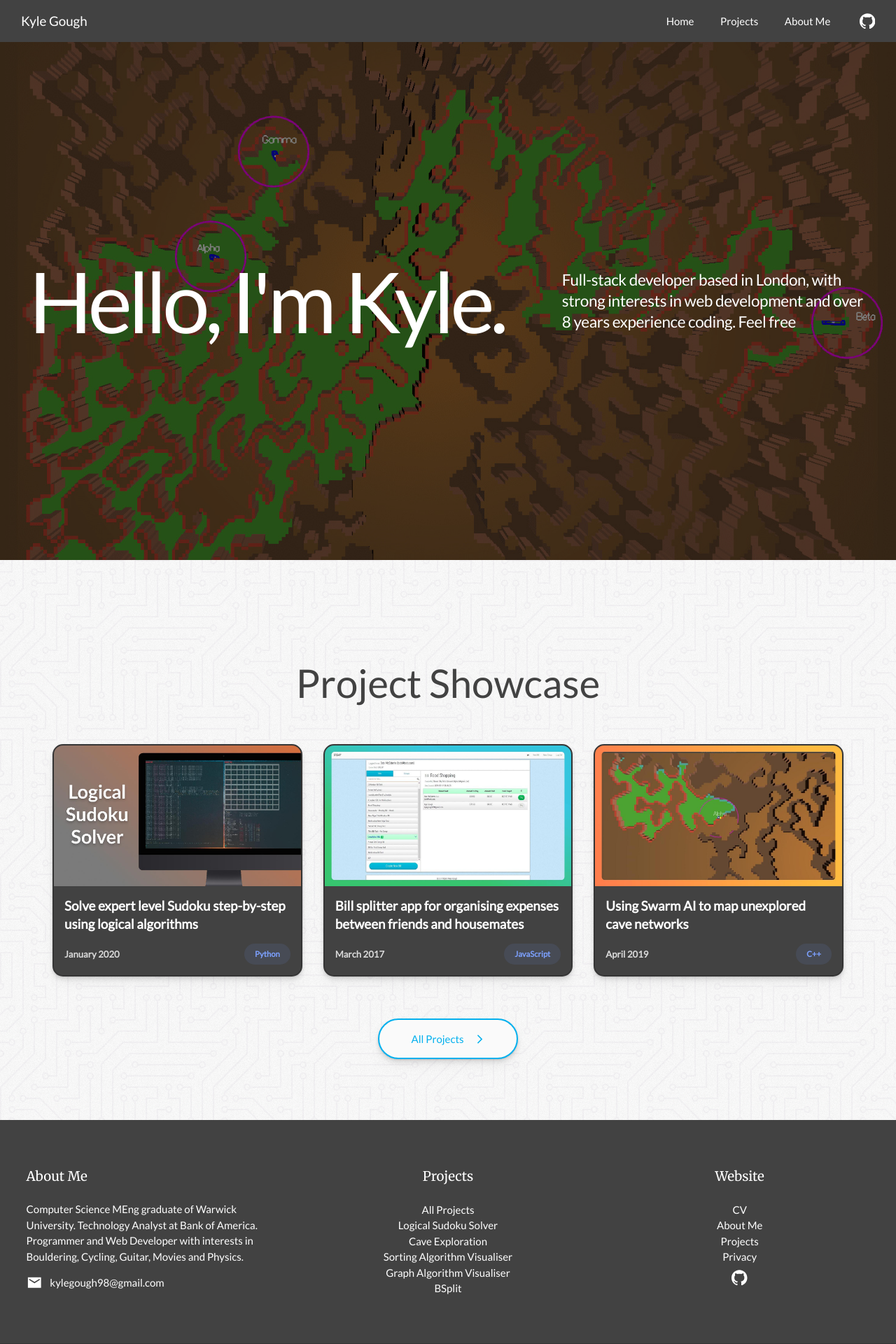
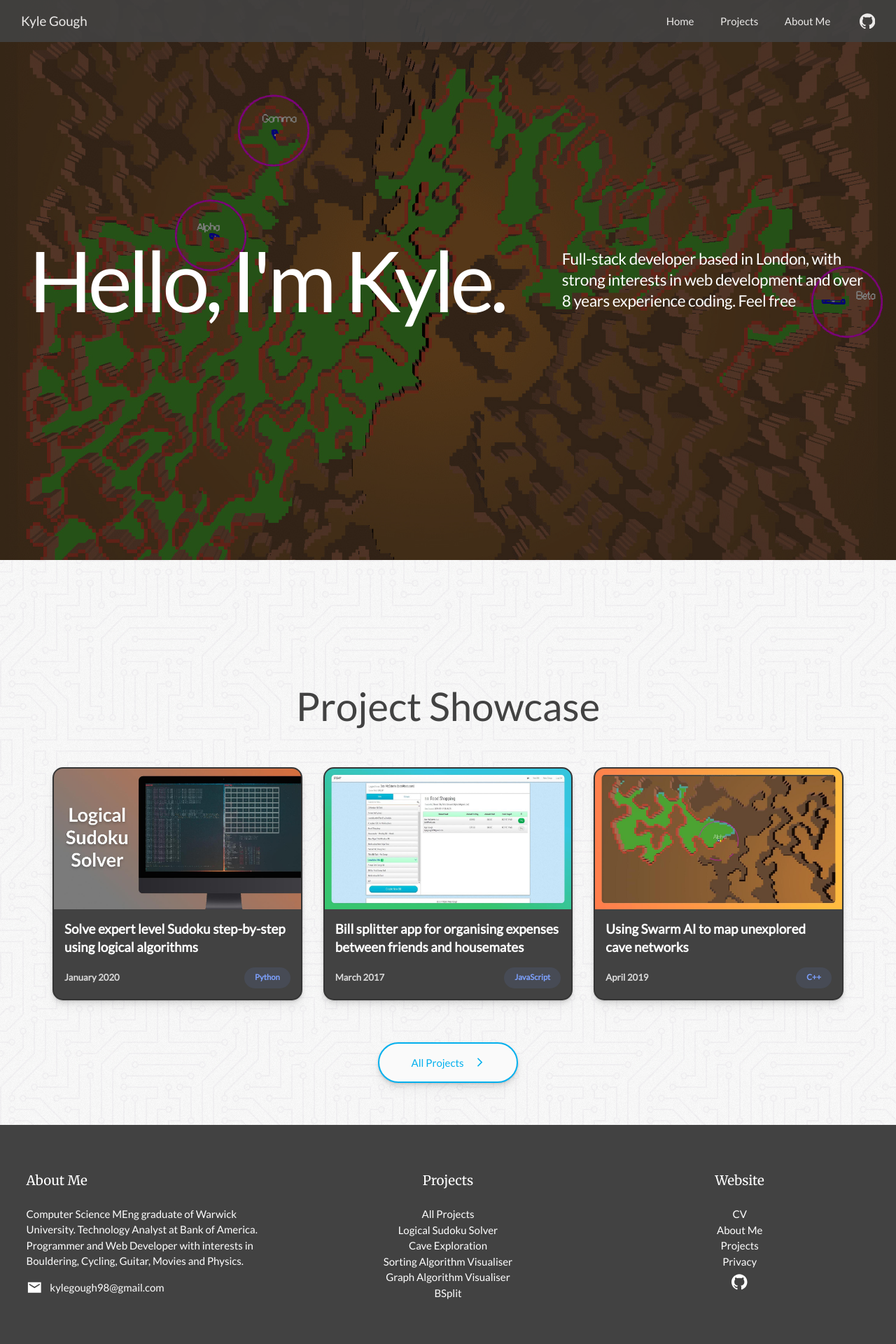
Before and after one commit to KyleGough/portfolio, a React (Create React App) app: page / in a window 1280 px wide. Shown: the top 1920 px of the page at 70% size. Built offline with nearby package versions, Linux system fonts and the light colour scheme.

Commit message:
Nav positioning

```diff
--- a/src/Home.tsx
+++ b/src/Home.tsx
@@ -60,12 +60,12 @@ export default function Home() {
 
     return (
         <>
-        <div className={`flex justify-center items-center h-screen-with-nav relative`}>
+        <div className={`flex justify-center items-center h-screen relative`}>
             <div className='absolute inset-0 bg-black opacity-50 w-full h-full z-10'></div>
             <div className={`absolute top-0 left-0 w-full h-full bg-header1 bg-fixed bg-center bg-cover duration-2000 transition-opacity ${carousel === 0 ? 'opacity-100' : 'opacity-0'}`}></div>
             <div className={`absolute top-0 left-0 w-full h-full bg-header2 bg-fixed bg-center bg-cover duration-2000 transition-opacity ${carousel === 1 ? 'opacity-100' : 'opacity-0'}`}></div>
             <div className={`absolute top-0 left-0 w-full h-full bg-header3 bg-fixed bg-center bg-cover duration-2000 transition-opacity ${carousel === 2 ? 'opacity-100' : 'opacity-0'}`}></div>
-            <div className='z-50 absolute inset-0 text-white mx-auto text-center flex tracking-tight items-center'>
+            <div className='z-20 absolute inset-0 text-white mx-auto text-center flex tracking-tight items-center'>
                 <div className='block lg:flex items-center justify-around w-full'>
                     <h1 className='slide-in text-7xl sm:text-8xl lg:text-9xl font-sans tracking-tighter px-8 mb-12 lg:mb-0'>Hello, I'm Kyle.</h1>
                     <p className='text-left text-2xl font-thin max-w-[38ch] lg:w-[38ch] font-sans mx-auto px-8 lg:mx-0'>
--- a/src/components/Nav.tsx
+++ b/src/components/Nav.tsx
@@ -32,7 +32,7 @@ export default function Nav() {
     }
 
     return (
-        <nav className='leading-6'>
+        <nav className='leading-6 w-full absolute z-50 opacity-90'>
             <div className='flex relative z-[200] items-center justify-between flex-wrap bg-nav-light text-white px-2'>
                 <div className='flex items-center flex-shrink-0 mr-6'>
                     <Link to='/' className='ml-6'><span className='text-xl tracking-normal'>Kyle Gough</span></Link>
--- a/src/components/Section.tsx
+++ b/src/components/Section.tsx
@@ -2,7 +2,7 @@ import { ReactNode, forwardRef, ForwardedRef } from 'react';
 
 function Section(props: { id?: string, children: ReactNode }, ref: ForwardedRef<HTMLDivElement>) {
     return (
-        <div id={props.id} ref={ref} className='container text-primary py-8 last:pb-16'>
+        <div id={props.id} ref={ref} className='container text-primary py-8 first:pt-24 last:pb-16'>
             {props.children}
         </div>
     );
--- a/tailwind.config.js
+++ b/tailwind.config.js
@@ -62,12 +62,6 @@ module.exports = {
       },
       transitionDuration: {
         '2000': '2000ms'
-      },
-      height: {
-        'screen-with-nav': 'calc(100vh - 60px)'
-      },
-      minHeight: {
-        'screen-with-nav': 'calc(100vh - 60px)'
       }
     }
   }
```
